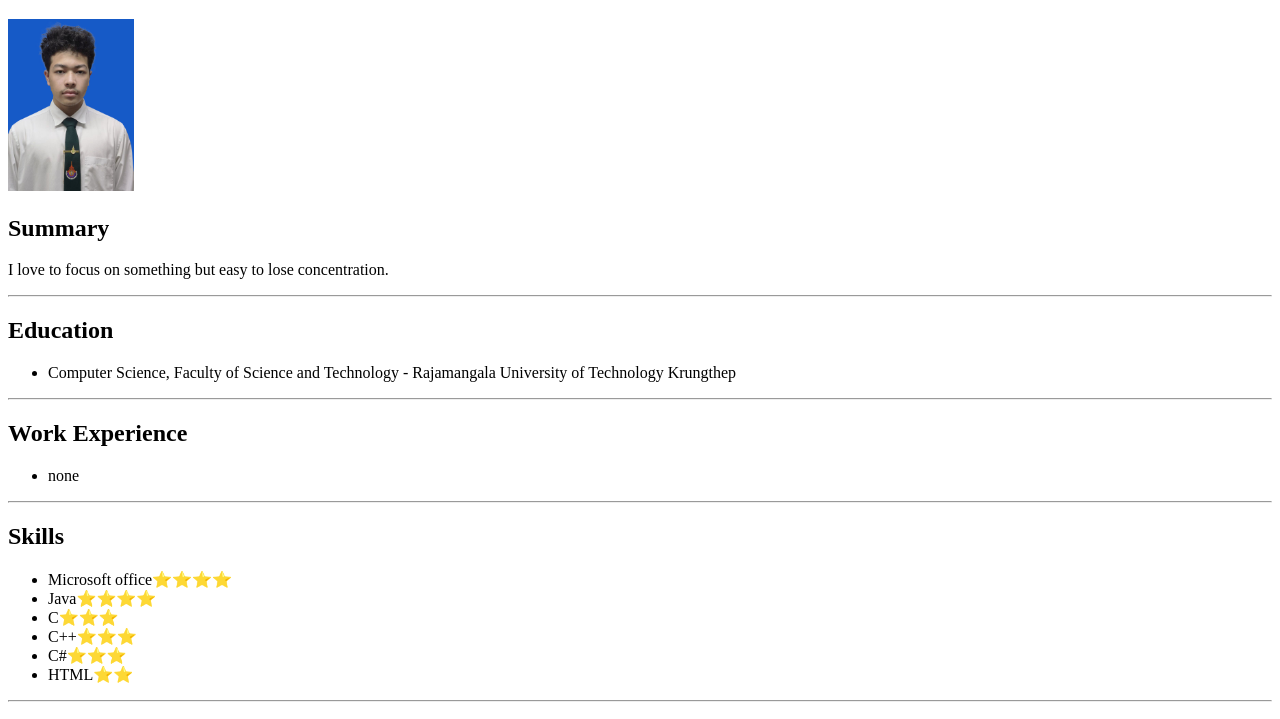
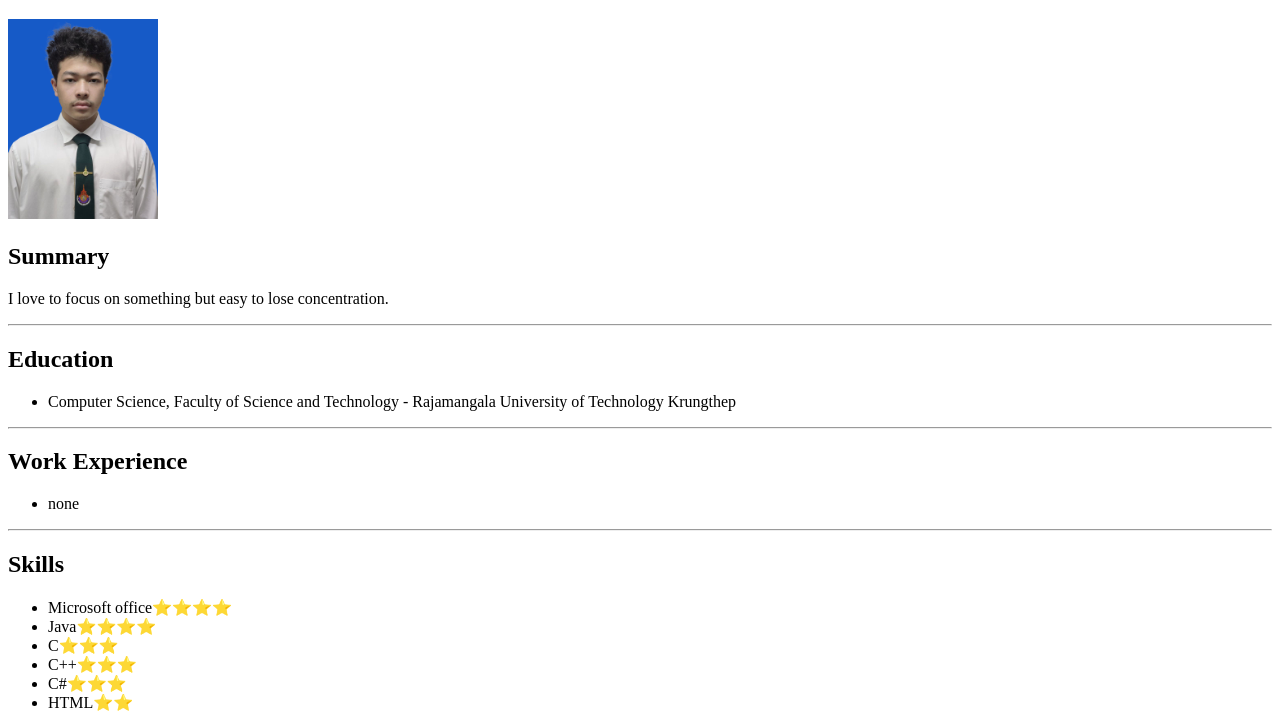
Before and after one commit to 64502100046-0/Naruebodee_resume, a plain HTML site: page index.html in a window 1280 px wide. Shown: the part 61-780 px from the top of the page. Drawn offline with Linux system fonts and the light colour scheme.

Commit message:
Update index.html

```diff
--- a/index.html
+++ b/index.html
@@ -7,7 +7,7 @@
 </head>
 <body>
     <h1>Naruebodee Prudthapun</h1>
-    <img src="./image/Tang.jpg" alt="Tang" style="width: 10%;">
+    <img src="./image/Tang.jpg" alt="Tang" style="width:150px;height:200px">
 
     <h2>Summary</h2>
     <p>I love to focus on something but easy to lose concentration.</p>
```
